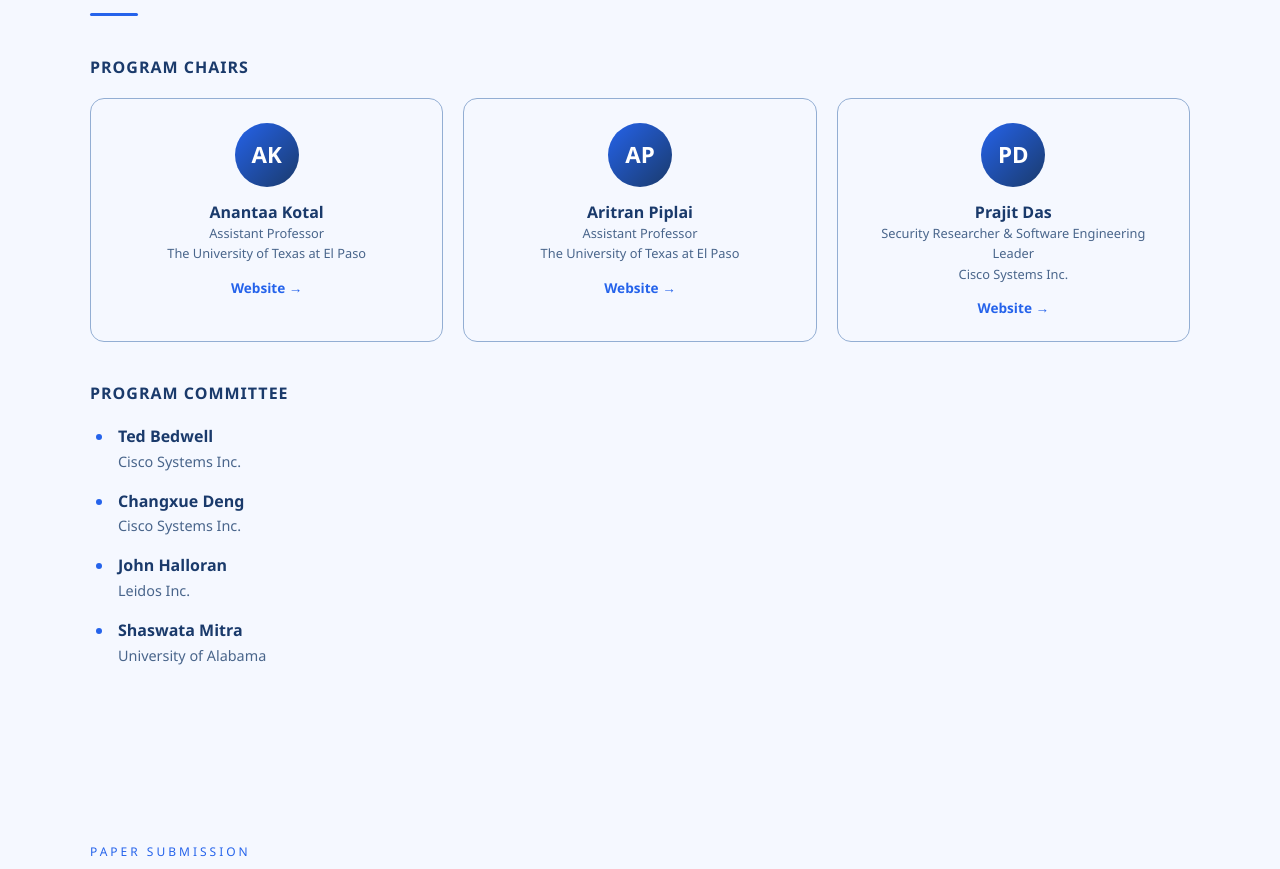
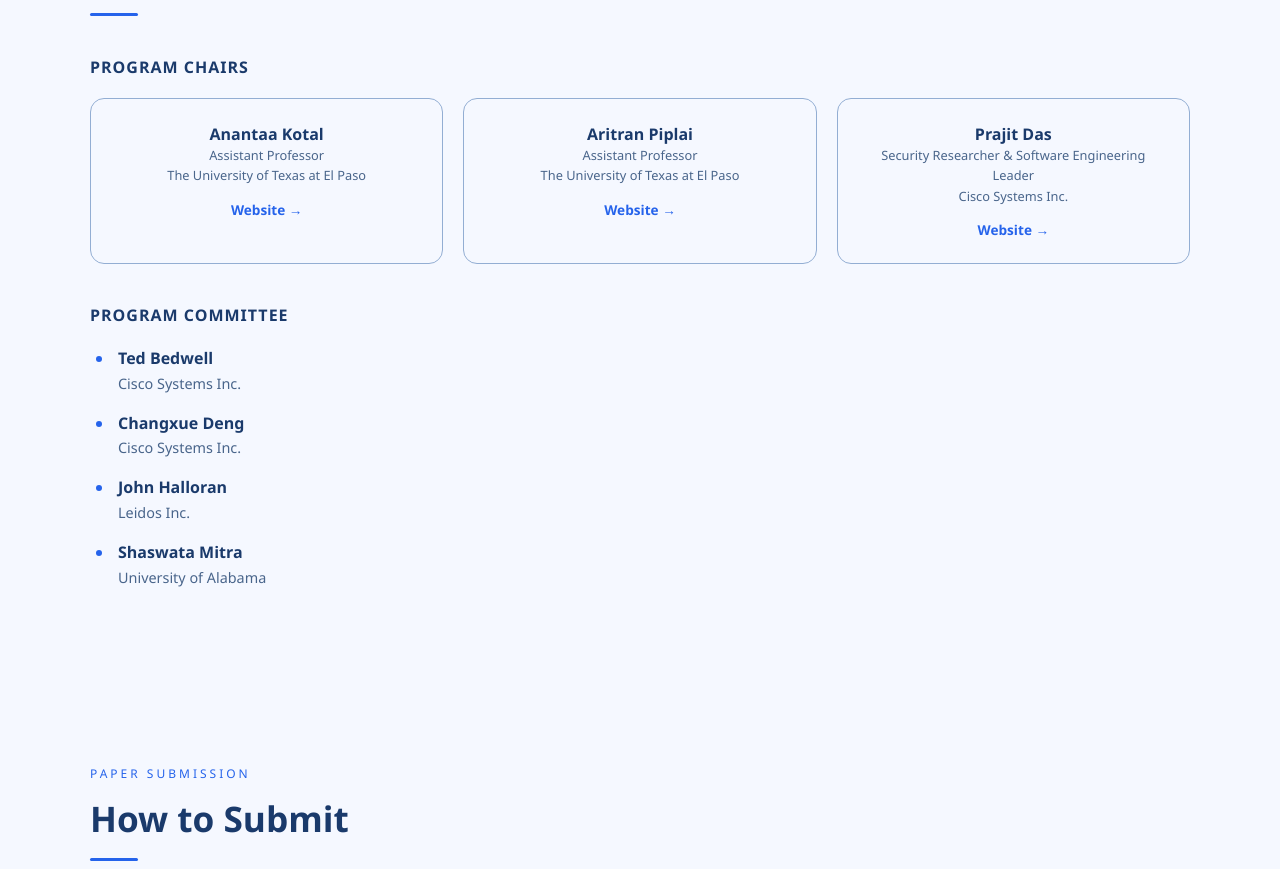
Before and after one commit to trustai-bd-2026/TrustAI-BD, a plain HTML site: page index.html in a window 1280 px wide. Shown: the part 2914-3783 px from the top of the page. Drawn offline with Linux system fonts and the light colour scheme.

Commit message:
Remove avatar elements from program chairs section
Removed avatar divs for program chairs in index.html.

```diff
--- a/index.html
+++ b/index.html
@@ -190,19 +190,16 @@
         <!-- TODO: Replace each LINKEDIN_URL placeholder with the correct full profile URL. -->
         <div class="chairs-grid">
           <a class="person-card" href="https://www.linkedin.com/in/anantaa-kotal-5b1bb1112/" target="_blank" rel="noopener noreferrer" aria-label="Anantaa Kotal on LinkedIn (opens in a new tab)">
-            <div class="avatar">AK</div>
             <div class="name">Anantaa Kotal</div>
             <div class="org">Assistant Professor<br>The University of Texas at El Paso</div>
             <span class="linkedin-label">Website →</span>
           </a>
           <a class="person-card" href="https://www.linkedin.com/in/aritran-piplai-05665576/" target="_blank" rel="noopener noreferrer" aria-label="Aritran Piplai on LinkedIn (opens in a new tab)">
-            <div class="avatar">AP</div>
             <div class="name">Aritran Piplai</div>
             <div class="org">Assistant Professor<br>The University of Texas at El Paso</div>
             <span class="linkedin-label">Website →</span>
           </a>
           <a class="person-card" href="https://www.linkedin.com/in/prajitdas/" target="_blank" rel="noopener noreferrer" aria-label="Prajit Das on LinkedIn (opens in a new tab)">
-            <div class="avatar">PD</div>
             <div class="name">Prajit Das</div>
             <div class="org">Security Researcher &amp; Software Engineering Leader<br>Cisco Systems Inc.</div>
             <span class="linkedin-label">Website →</span>
```
